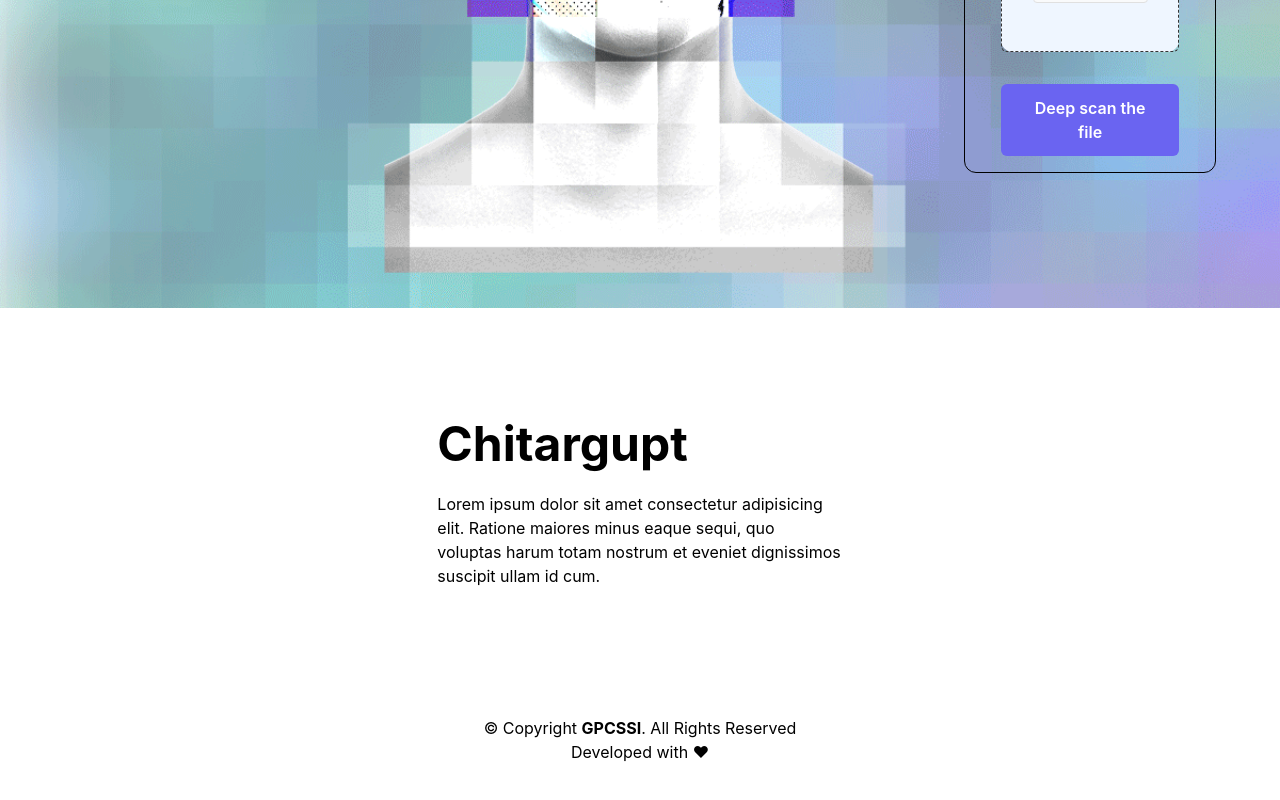
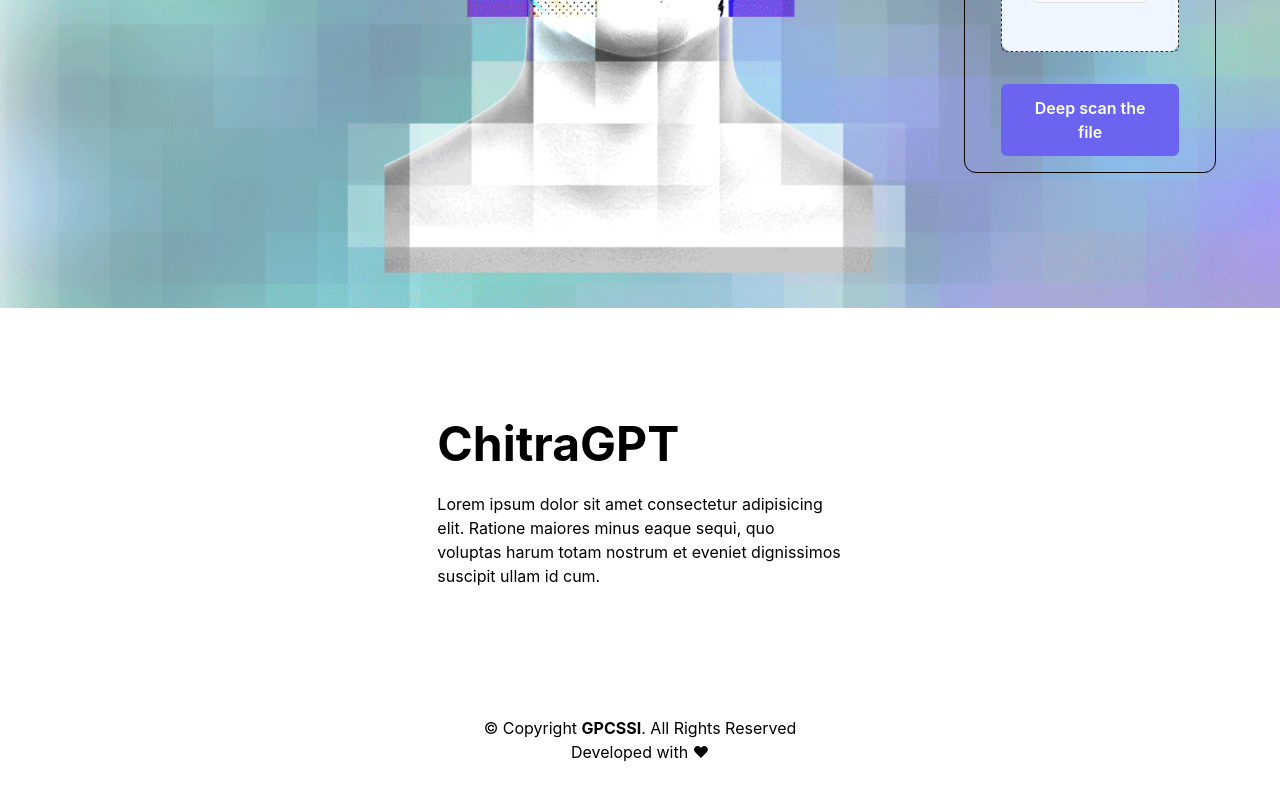
Before and after one commit to Typical-techno/chitarGPT, a React (Create React App) app: page / in a window 1280 px wide. Shown: the part 492-1292 px from the top of the page. Built offline with nearby package versions, Linux system fonts and the light colour scheme.

Commit message:
created frontend for gpcssi project

```diff
--- a/src/components/Footer.jsx
+++ b/src/components/Footer.jsx
@@ -10,7 +10,7 @@ function Footer() {
           <div className="space-y-6">
               <button className="text-5xl font-bold">
                 <p className="flex items-center">
-                  <span>Chitargupt</span>
+                  <span>ChitraGPT</span>
                 </p>
               </button>
             <div>
```
